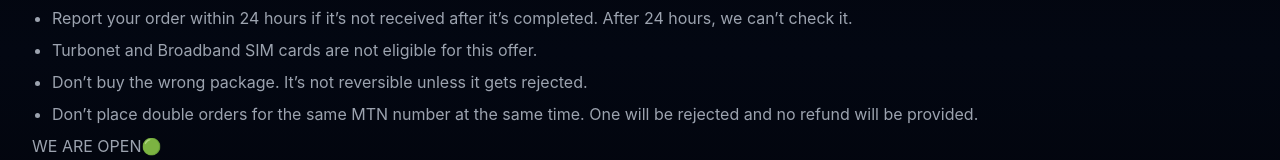
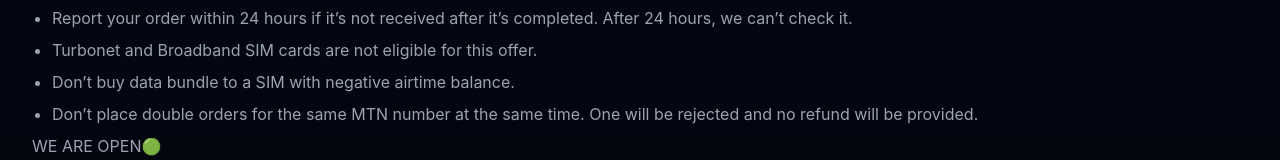
Before and after one commit to mik3l419/soleBuyy, a React (Vite) app: page / in a window 1280 px wide. Shown: the part 556-716 px from the top of the page. Built offline with nearby package versions, Linux system fonts and the light colour scheme; no server answers.

Commit message:
Update HomePage.tsx

```diff
--- a/src/components/HomePage.tsx
+++ b/src/components/HomePage.tsx
@@ -99,7 +99,7 @@
   <li>Data bundle delivery is not instant. Some numbers may receive data faster while others take some time.</li>
   <li>Report your order within 24 hours if it’s not received after it’s completed. After 24 hours, we can’t check it.</li>
   <li>Turbonet and Broadband SIM cards are not eligible for this offer.</li>
-  <li>Don’t buy the wrong package. It’s not reversible unless it gets rejected.</li>
+  <li>Don’t buy data bundle to a SIM with negative airtime balance.</li>
   <li>Don’t place double orders for the same MTN number at the same time. One will be rejected and no refund will be provided.</li>
 </ul>
           <p className="text-gray-400 text-sm sm:text-base mt-2">WE ARE OPEN🟢</p>
```
